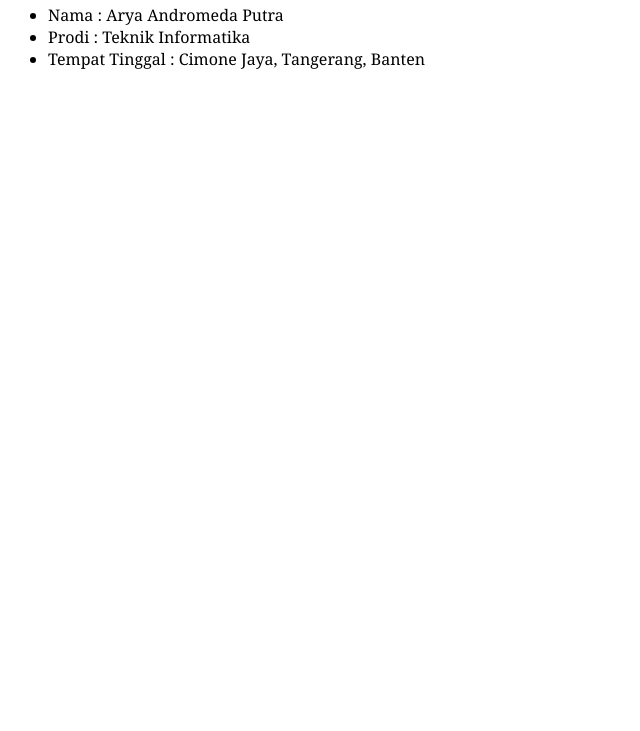
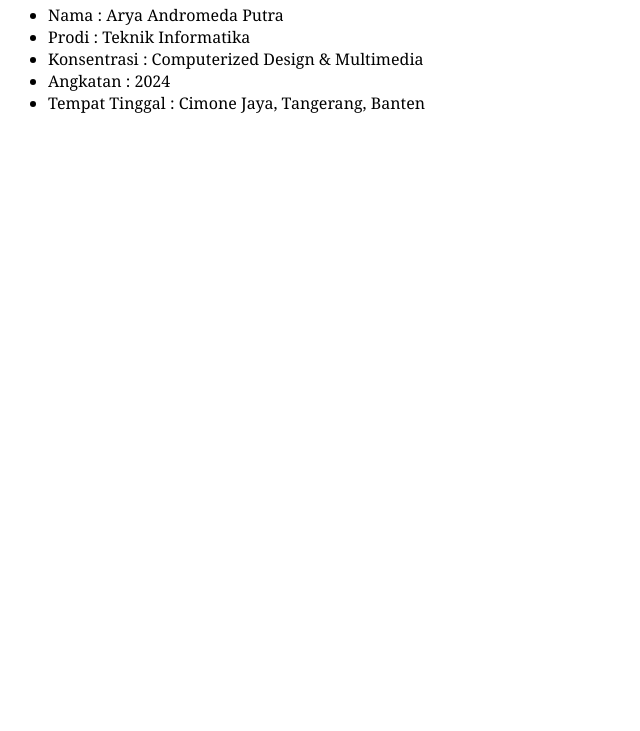
Before and after one commit to andromedaa925/1124160181-html-day8, a plain HTML site: page latihan_frame/profile.html in a window 1280 px wide. Shown: the part 69-800 px from the top of the page, without its empty margins (0-640 px from the left). Drawn offline with Linux system fonts and the light colour scheme.

Commit message:
initiated commit : Membuat Profil

```diff
--- a/latihan_frame/profile.html
+++ b/latihan_frame/profile.html
@@ -10,6 +10,8 @@
   <ul>
     <li>Nama : Arya Andromeda Putra</li>
     <li>Prodi : Teknik Informatika</li>
+    <li>Konsentrasi : Computerized Design & Multimedia</li>
+    <li>Angkatan : 2024</li>
     <li>Tempat Tinggal : Cimone Jaya, Tangerang, Banten</li>
   </ul>
 </body>
```
